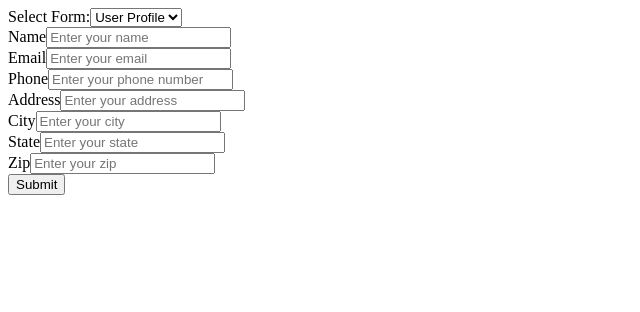
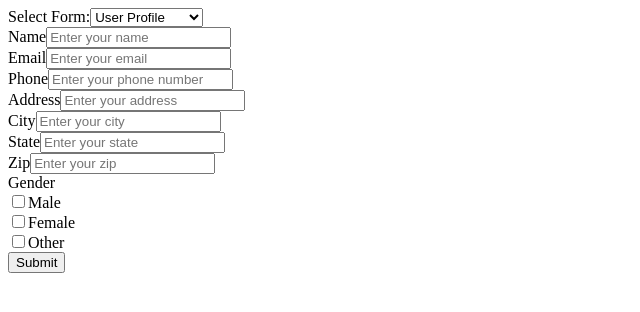
Before and after one commit to aayushgelal/dynamic_form_, a React (Vite) app: page / in a window 1280 px wide. Shown: the top 312 px of the page, without its empty margins (0-640 px from the left). Built offline with nearby package versions, Linux system fonts and the light colour scheme.

Commit message:
checkbox added

```diff
--- a/src/App.tsx
+++ b/src/App.tsx
@@ -2,38 +2,53 @@ import { useEffect, useState } from "react";
 import "./App.css";
 import formSchema from "./form.json";
 
-interface fieldType {
+interface FieldType {
   type: string;
   label: string;
   required: boolean;
-  placeholder: string;
+  placeholder?: string;
+  options?: Record<string, string>;
 }
 type FormType = "contact" | "job_app" | "user_profile";
 
 export default function App() {
   const [selectedForm, setSelectedForm] = useState<FormType>("user_profile");
-
   const [form, setForm] = useState<any>();
   const [formData, setFormData] = useState<any>({});
 
   useEffect(() => {
-    setForm(formSchema.user_profile);
-  }, []);
+    setForm(formSchema[selectedForm]);
+  }, [selectedForm]);
 
   const handleInputChange = (e: React.ChangeEvent<HTMLInputElement>) => {
-    const { name, value } = e.target;
-    setFormData((prevData: any) => ({
+    const { name, value, type, checked } = e.target;
+    setFormData((prevData: any) => {
+      if (type === "checkbox") {
+        const updatedData = { ...prevData, [name]: "" };
+        if (checked) {
+          updatedData[name] = value;
+        }
+        return updatedData;
+      } else if (type === "file") {
+        return {
           ...prevData,
-      [name]: value,
-    }));
+          [name]: e.target.files ? e.target.files[0] : null,
         };
+      } else {
+        return { ...prevData, [name]: value };
+      }
+    });
+  };
+
   const handleFormSelect = (e: React.ChangeEvent<HTMLSelectElement>) => {
     const { value } = e.target;
     setSelectedForm(value as FormType);
     setForm(formSchema[value as FormType]);
   };
+
   const onSubmit = (e: React.FormEvent) => {
     e.preventDefault();
+    console.log("Form Data:", formData);
     fetch(`https://mywebsite.example/${form.url}/`, {
       method: "POST",
       headers: {
@@ -62,13 +77,35 @@ export default function App() {
         >
           <option value="contact">Contact</option>
           <option value="user_profile">User Profile</option>
-          <option value="job_app">Job</option>
+          <option value="job_app">Job Application</option>
         </select>
       </div>
       <form onSubmit={onSubmit}>
-        {form?.fields.map((field: fieldType, index: number) => (
+        {form?.fields.map((field: FieldType, index: number) => (
           <div key={index}>
             <label>{field.label}</label>
+            {field.type === "checkbox" && field.options ? (
+              field.options.map((value: string, index: number) => (
+                <div key={index}>
+                  <input
+                    type="checkbox"
+                    name={field.label}
+                    value={value}
+                    checked={formData[field.label] === value}
+                    required={field.required}
+                    onChange={handleInputChange}
+                  />
+                  <label>{value}</label>
+                </div>
+              ))
+            ) : field.type === "file" ? (
+              <input
+                type="file"
+                name={field.label}
+                required={field.required}
+                onChange={handleInputChange}
+              />
+            ) : (
               <input
                 type={field.type}
                 name={field.label}
@@ -76,6 +113,7 @@ export default function App() {
                 required={field.required}
                 onChange={handleInputChange}
               />
+            )}
           </div>
         ))}
         <input type="submit" value="Submit" />
--- a/src/form.json
+++ b/src/form.json
@@ -54,6 +54,13 @@
         "label": "Message",
         "required": true,
         "placeholder": "Enter your message"
+      },
+      {
+        "id": "file",
+        "type": "file",
+        "label": "File",
+        "required": true,
+        "placeholder": "Upload your file"
       }
     ],
     "url": "/job_app"
@@ -108,6 +115,13 @@
         "label": "Zip",
         "required": true,
         "placeholder": "Enter your zip"
+      },
+      {
+        "id": "Gender",
+        "type": "checkbox",
+        "label": "Gender",
+        "required": true,
+        "options":["Male","Female","Other"]
       }
     ],
     "url": "/user_profile"
```
Lines whose indentation alone changed are shown as unchanged.
